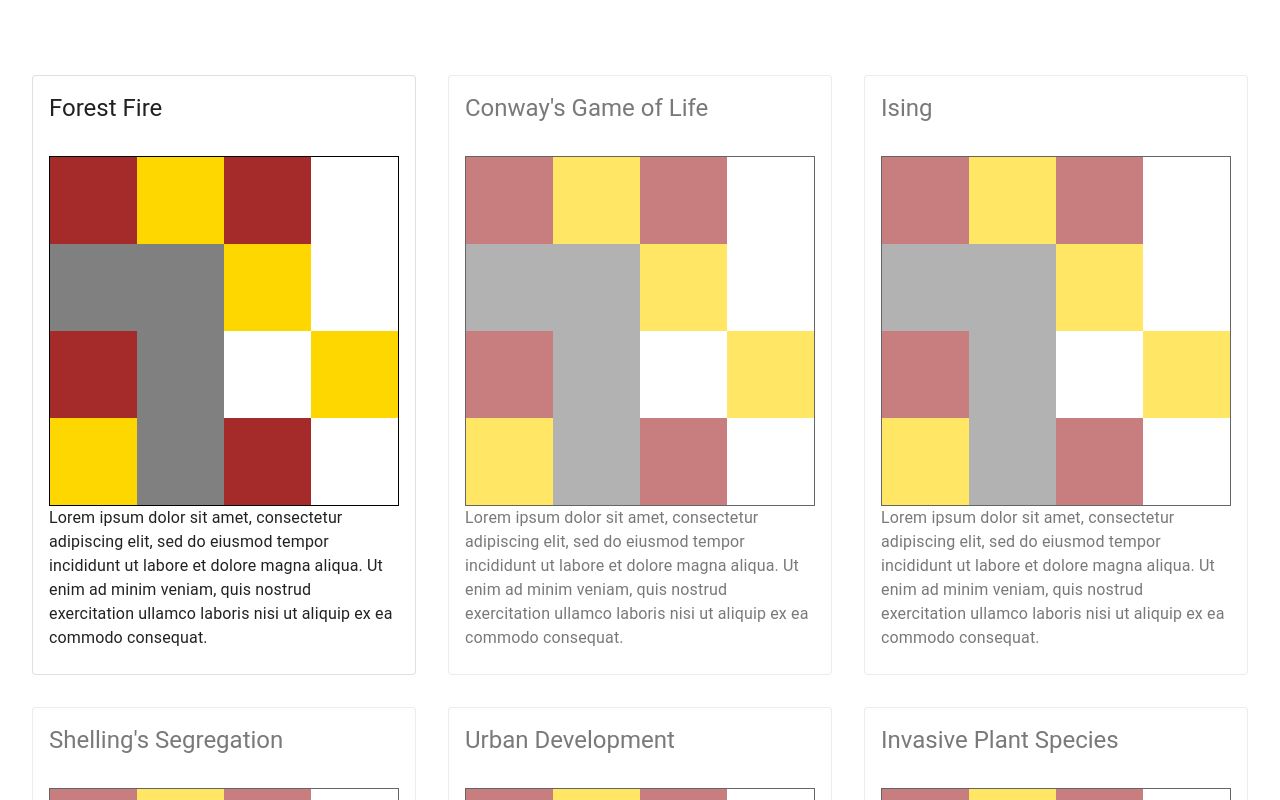
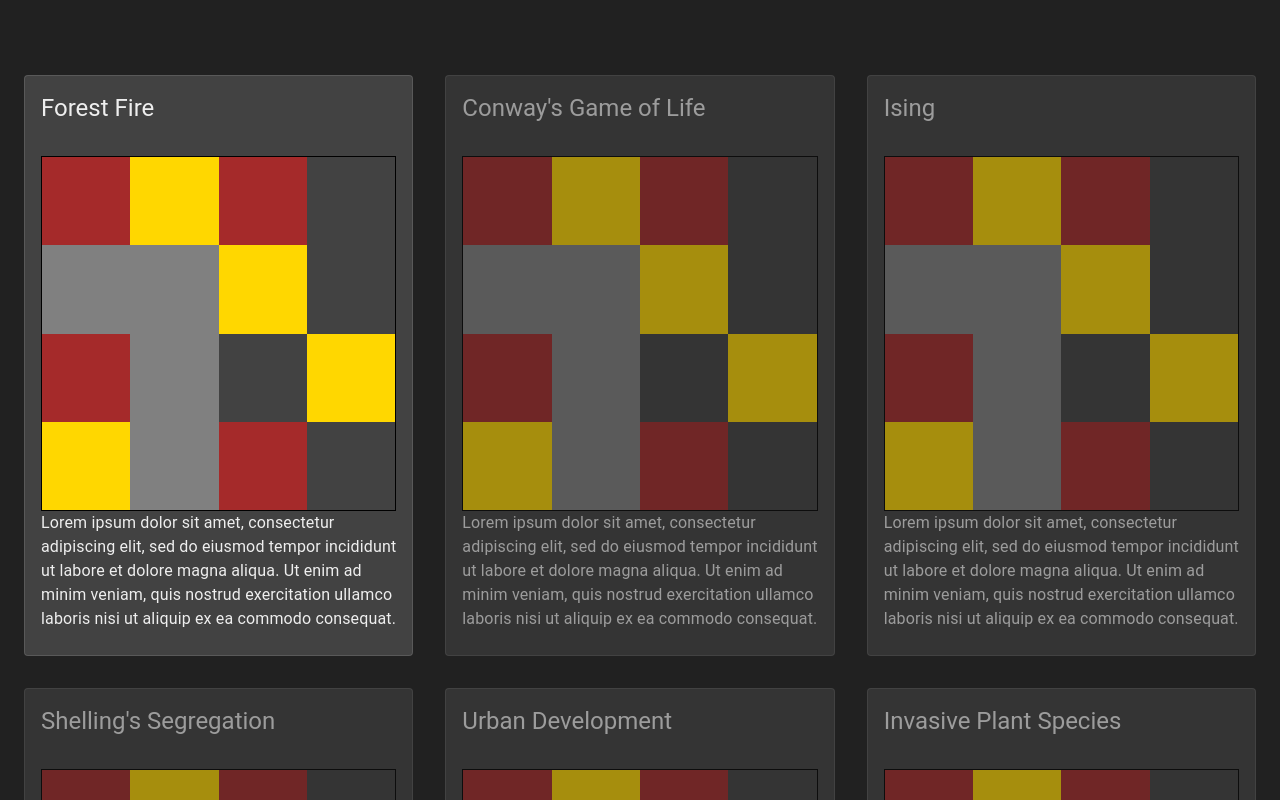
Before and after one commit to cbwestaway/AgentExplorer, a React app: page / in a window 1280 px wide. Shown: the top 800 px of the page. Built offline with nearby package versions, Linux system fonts and the light colour scheme.

Commit message:
AppTheme

```diff
--- a/src/components/App.tsx
+++ b/src/components/App.tsx
@@ -2,14 +2,18 @@ import * as React from "react";
 import { Switch, Route } from "react-router-dom";
 import Container from "@material-ui/core/Container";
 import { makeStyles } from "@material-ui/core/styles";
+import { ThemeProvider } from "@material-ui/core/styles";
+import CssBaseline from "@material-ui/core/CssBaseline";
 
 import Gallery from "./Gallery";
 import ForestFire from "./ForestFire";
 import Error from "./Error";
-
+import { appTheme } from "../theme/theme";
 export const App = () => {
   const classes = useStyles();
   return (
+    <ThemeProvider theme={appTheme}>
+      <CssBaseline />
       <Container className={classes.globalContainer}>
         <Switch>
           <Route exact path='/' component={Gallery} />
@@ -17,10 +21,11 @@ export const App = () => {
           <Route component={Error} />
         </Switch>
       </Container>
+    </ThemeProvider>
   );
 };
 
-const useStyles = makeStyles((theme) => ({
+const useStyles = makeStyles((appTheme) => ({
   globalContainer: {
     marginTop: "75px",
     maxWidth: "1500px",
--- a/src/components/ForestFire/ForestFireStateDefinitions.tsx
+++ b/src/components/ForestFire/ForestFireStateDefinitions.tsx
@@ -8,6 +8,8 @@ import TableHead from "@material-ui/core/TableHead";
 import TableRow from "@material-ui/core/TableRow";
 import Typography from "@material-ui/core/Typography";
 import { makeStyles } from "@material-ui/core/styles";
+
+import ColorPicker from "../common/ColorPicker";
 
 export type ForestFireState = {
   name: "Tree" | "Burning" | "Ash";
@@ -28,12 +30,9 @@ const ForestFireStateDefinitions = (props: ForestFireStateDefinitionsProps) => {
   const { className, stateDefinitions, setStateDefinitions, disabled } = props;
   const classes = useStyles();
 
-  const onColorChange = (
-    index: number,
-    e: React.ChangeEvent<HTMLInputElement>
-  ) => {
+  const onColorChange = (index: number, color: string) => {
     setStateDefinitions((definitions) => {
-      definitions[index].color = e.target.value;
+      definitions[index].color = color;
       return [...definitions];
     });
   };
@@ -62,11 +61,18 @@ const ForestFireStateDefinitions = (props: ForestFireStateDefinitionsProps) => {
           {stateDefinitions.map((value, index) => (
             <TableRow key={index}>
               <TableCell align='center'>
-                <Input
+                {/* <Input
                   type='string'
                   value={value.color}
                   onChange={(e: React.ChangeEvent<HTMLInputElement>) =>
                     onColorChange(index, e)
+                  }
+                  disabled={disabled}
+                /> */}
+                <ColorPicker
+                  selectedColor={value.color}
+                  setSelectedColor={(color: string) =>
+                    onColorChange(index, color)
                   }
                   disabled={disabled}
                 />
--- /dev/null
+++ b/src/theme/theme.ts
@@ -0,0 +1,22 @@
+import { createMuiTheme } from "@material-ui/core/styles";
+import deepPurple from "@material-ui/core/colors/deepPurple";
+import grey from "@material-ui/core/colors/grey";
+
+export const appTheme = createMuiTheme({
+  palette: {
+    type: "dark",
+    primary: {
+      main: deepPurple["A100"],
+      // light: "4D598C",
+      // dark: "111732",
+      // contrastText: "F3F2FA",
+    },
+    text: {
+      primary: grey[200],
+    },
+    background: {
+      default: grey[900],
+      paper: grey[800],
+    },
+  },
+});
```
Lines whose indentation alone changed are shown as unchanged.
